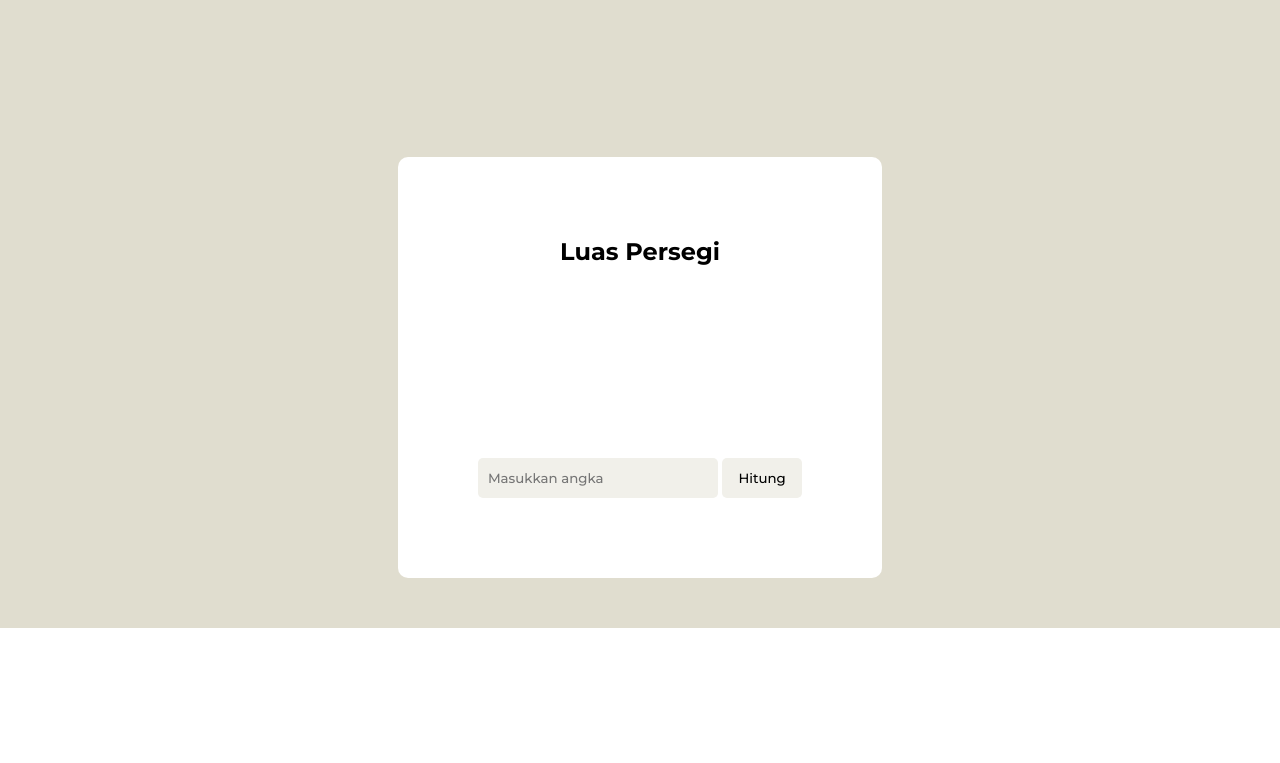
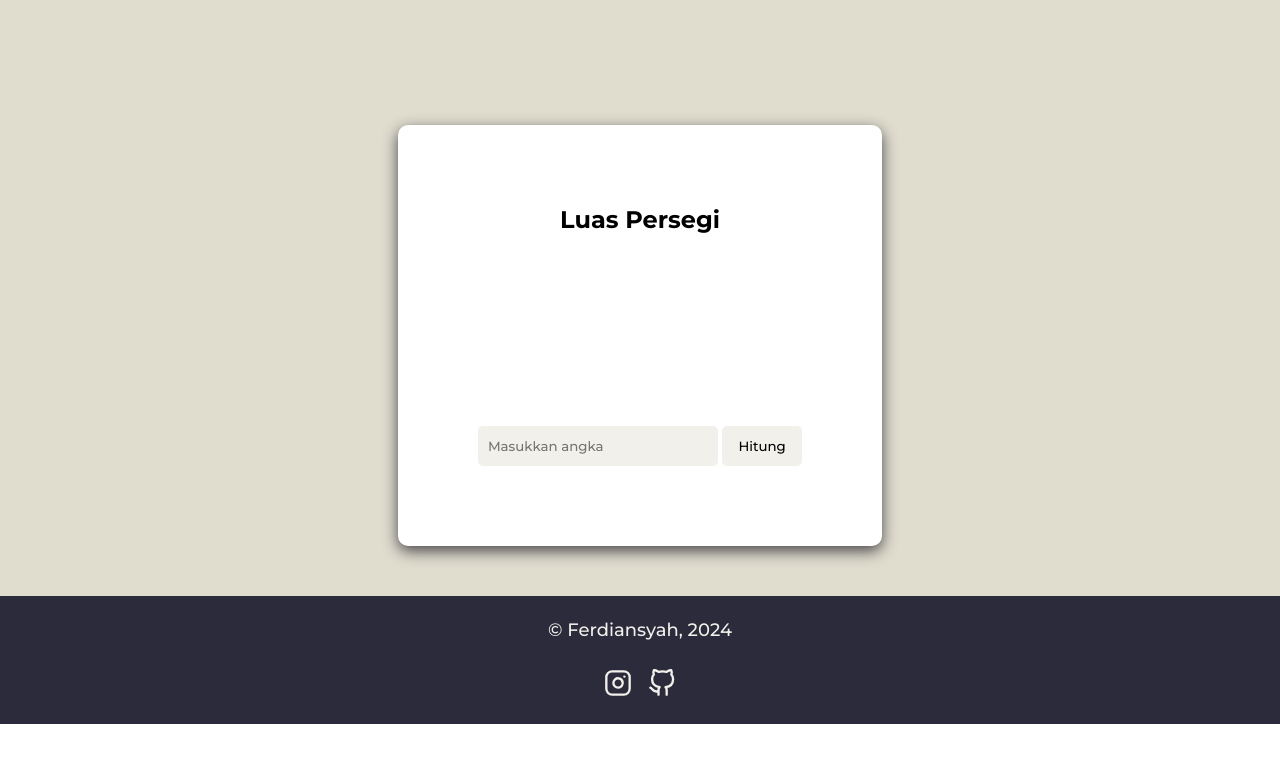
Before and after one commit to Ferdiansyah18/Math, a plain HTML site: page index.html in a window 1280 px wide. Shown: the part 1261-2024 px from the top of the page. After the commit the page ends 1985 px from the top, so only its background shows below. Drawn offline with nearby package versions, Linux system fonts and the light colour scheme; some packages are replaced by stand-ins of ours; a script that the page names is missing.

Commit message:
Penambahan footer dan finishing detail

```diff
--- a/index.html
+++ b/index.html
@@ -88,7 +88,19 @@
 
     <!-- Footer Start -->
 
-    <div class="footer-container"></div>
+    <div class="footer-container">
+        <div class="footer-text">
+            <p>&#169 Ferdiansyah, 2024</p>
+        </div>
+        <div class="footer-social">
+            <a href="https://www.instagram.com/i.amferdi/">
+                <i data-feather="instagram" class="socmed"></i>
+            </a>
+            <a href="https://github.com/Ferdiansyah18">
+                <i data-feather="github" class="socmed"></i>
+            </a>
+        </div>
+    </div>
 
     <!-- Footer End -->
 
--- a/style.css
+++ b/style.css
@@ -10,9 +10,7 @@
     font-family: 'Montserrat';
 }
 
-body {
-    height: 1000rem;
-}
+
 
 /* Header Start */
 
@@ -98,7 +96,7 @@ body {
     align-items: center;
     flex-direction: column;
     gap: 2rem;
-    height: 2%;
+    height: 18rem;
 }
 
 .start-container .start-button {
@@ -108,6 +106,8 @@ body {
     background-color: #474448;
     color: #F1F0EA;
     border: none;
+    box-shadow: 0px 5px 10px #474448;
+
 }
 
 .start-container .arrow-down {
@@ -141,6 +141,7 @@ body {
     padding: 5rem;
     background-color: white;
     border-radius: 10px;
+    box-shadow: 0px 5px 15px #474448;
 }
 
 .main-content-container .main-content-wrapper .main-keliling-wrapper .keliling-main input {
@@ -175,6 +176,7 @@ body {
     padding: 5rem;
     background-color: white;
     border-radius: 10px;
+    box-shadow: 0px 5px 15px #474448;
 }
 
 .main-content-container .main-content-wrapper .main-luas-wrapper .luas-main input {
@@ -202,6 +204,39 @@ body {
 
 
 /* Hero End */
+
+/* Footer Start */
+
+.footer-container {
+    display: flex;
+    justify-content: center;
+    align-items: center;
+    flex-direction: column;
+    gap: 1.8rem;
+    height: 8rem;
+    background-color: #2C2B3C;
+}
+
+.footer-container .footer-text p {
+    color: #F1F0EA;
+    font-weight: 500;
+    font-size: 18px;
+}
+
+.footer-container .footer-social {
+    display: flex;
+    gap: 1rem;
+    align-items: center;
+}
+
+.footer-container .footer-social .socmed {
+    stroke: #F1F0EA;
+    height: 28px;
+    width: 28px;
+}
+
+
+/* Footer End */
 
 
 
@@ -357,4 +392,20 @@ body {
 
     /* Hero End */
 
+    /* Footer Start */
+
+    .footer-container .footer-text p {
+        color: #F1F0EA;
+        font-weight: 500;
+        font-size: 16px;
+    }
+
+    .footer-container .footer-social .socmed {
+        stroke: #F1F0EA;
+        height: 24px;
+        width: 24px;
+    }
+
+    /* Footer End */
+
 }
```
